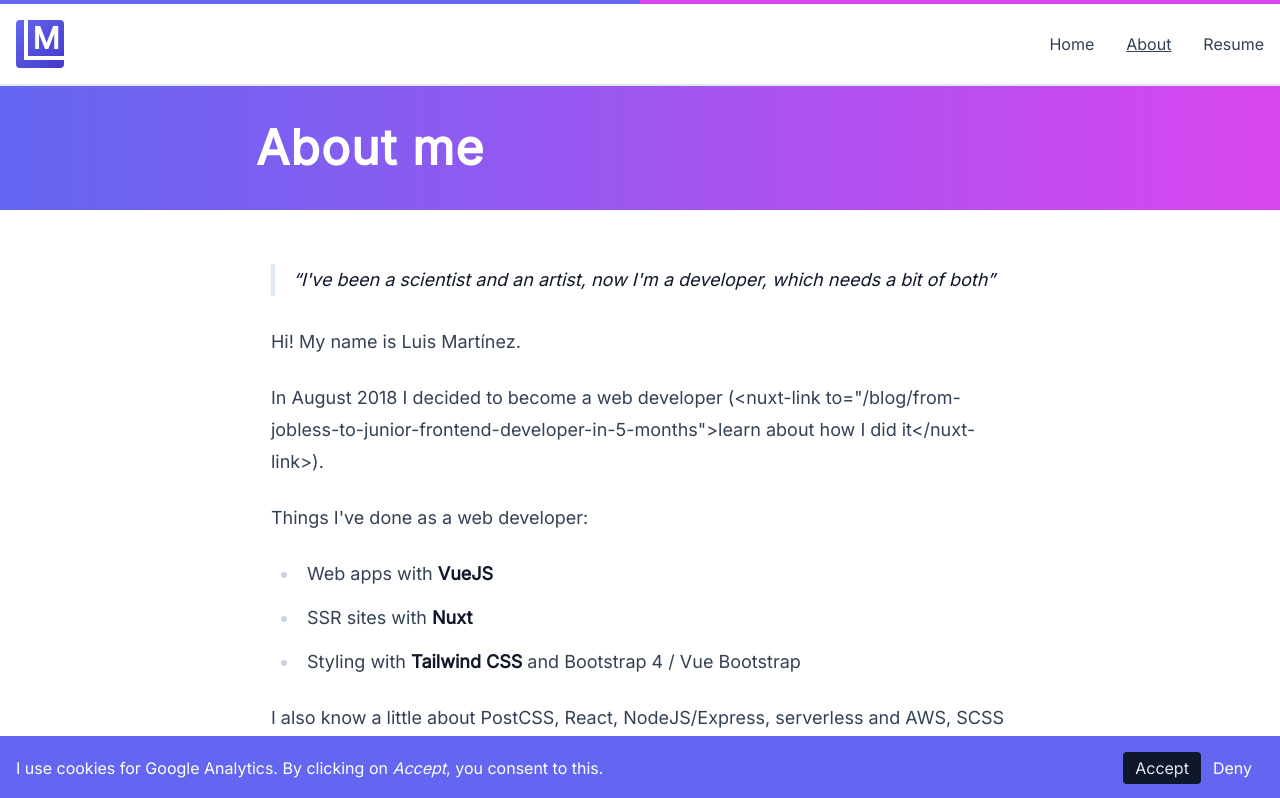
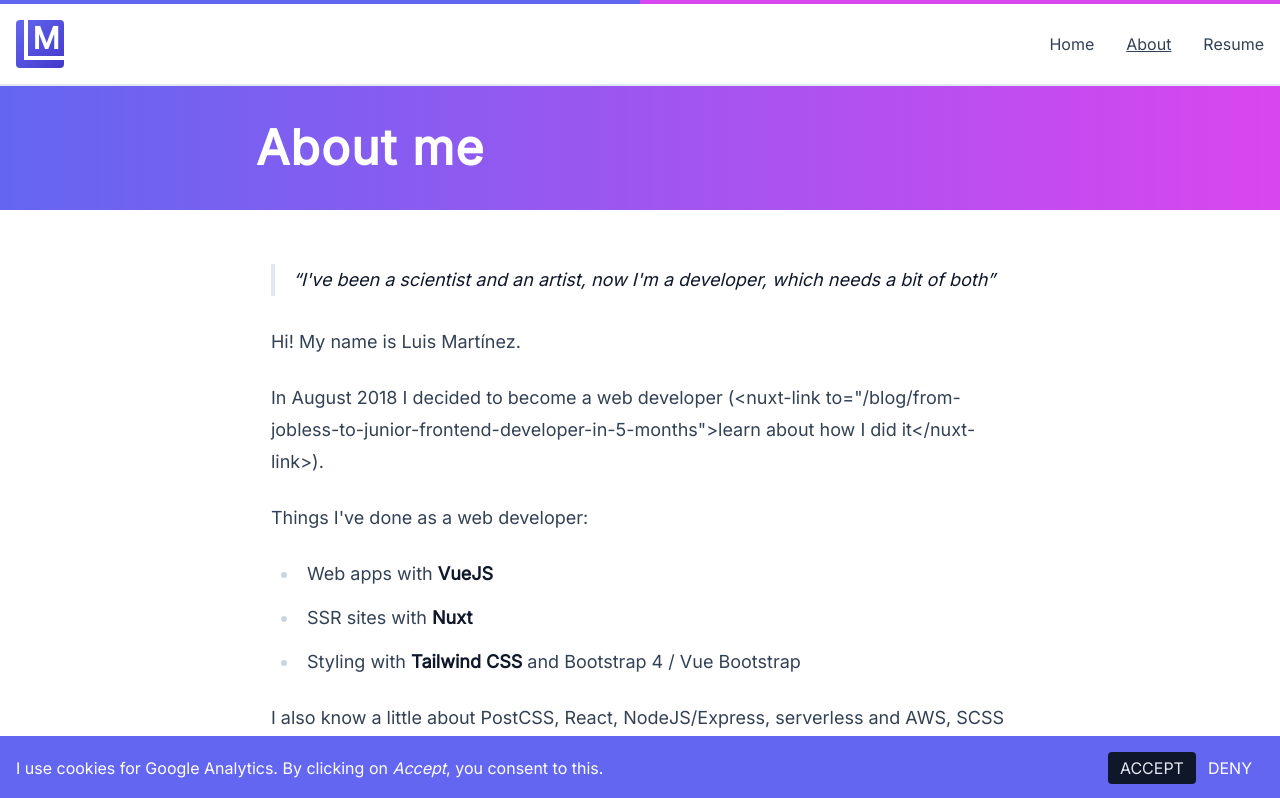
Before and after one commit to luismartinezs/luis-martinez-next-site, a Next.js app: page /about in a window 1280 px wide. Shown: the top 798 px of the page. Built offline with nearby package versions, Linux system fonts and the light colour scheme; no server answers; what @storyblok/react would draw is missing.

Commit message:
feat: change cookies label and color

```diff
--- a/components/CookieModal.tsx
+++ b/components/CookieModal.tsx
@@ -44,7 +44,7 @@ const CookieModal = ({
   }
 
   return (
-    <div className="z-50 fixed bottom-0 bg-indigo-500 text-white w-full">
+    <div className="z-50 fixed bottom-0 bg-primary-500 text-white w-full">
       <div className="p-4">
         <div className="flex justify-center items-center space-x-2">
           {/* <InfoIcon className="h-8 w-8 min-w-max" /> */}
@@ -65,7 +65,7 @@ const CookieModal = ({
             >
               {acceptLabel}
             </button>
-            <button className="py-1 px-3 hover:text-indigo-100" onClick={deny}>
+            <button className="py-1 px-3 hover:text-primary-100" onClick={deny}>
               {denyLabel}
             </button>
           </div>
--- a/components/Layout.tsx
+++ b/components/Layout.tsx
@@ -16,7 +16,11 @@ const Layout: React.FC<Required<PropsWithChildren>> = ({ children }) => {
   return (
     <div className="flex flex-col justify-between h-screen">
       <ClientOnly>
-        <CookieModal message={cookieMessage} />
+        <CookieModal
+          message={cookieMessage}
+          acceptLabel="ACCEPT"
+          denyLabel="DENY"
+        />
       </ClientOnly>
       <div className="relative">
         <div className="sticky top-0 left-0 right-0 z-20">
```
